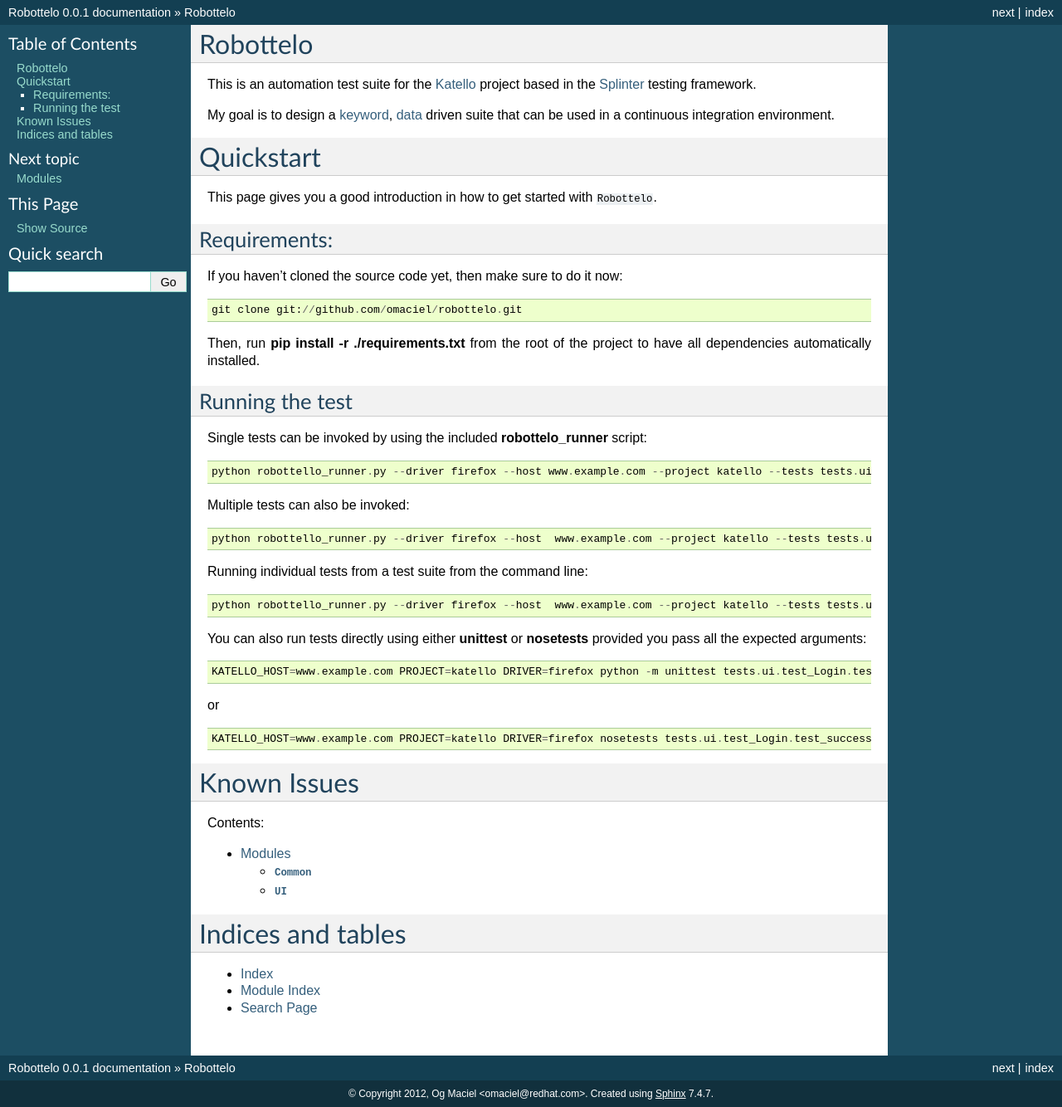
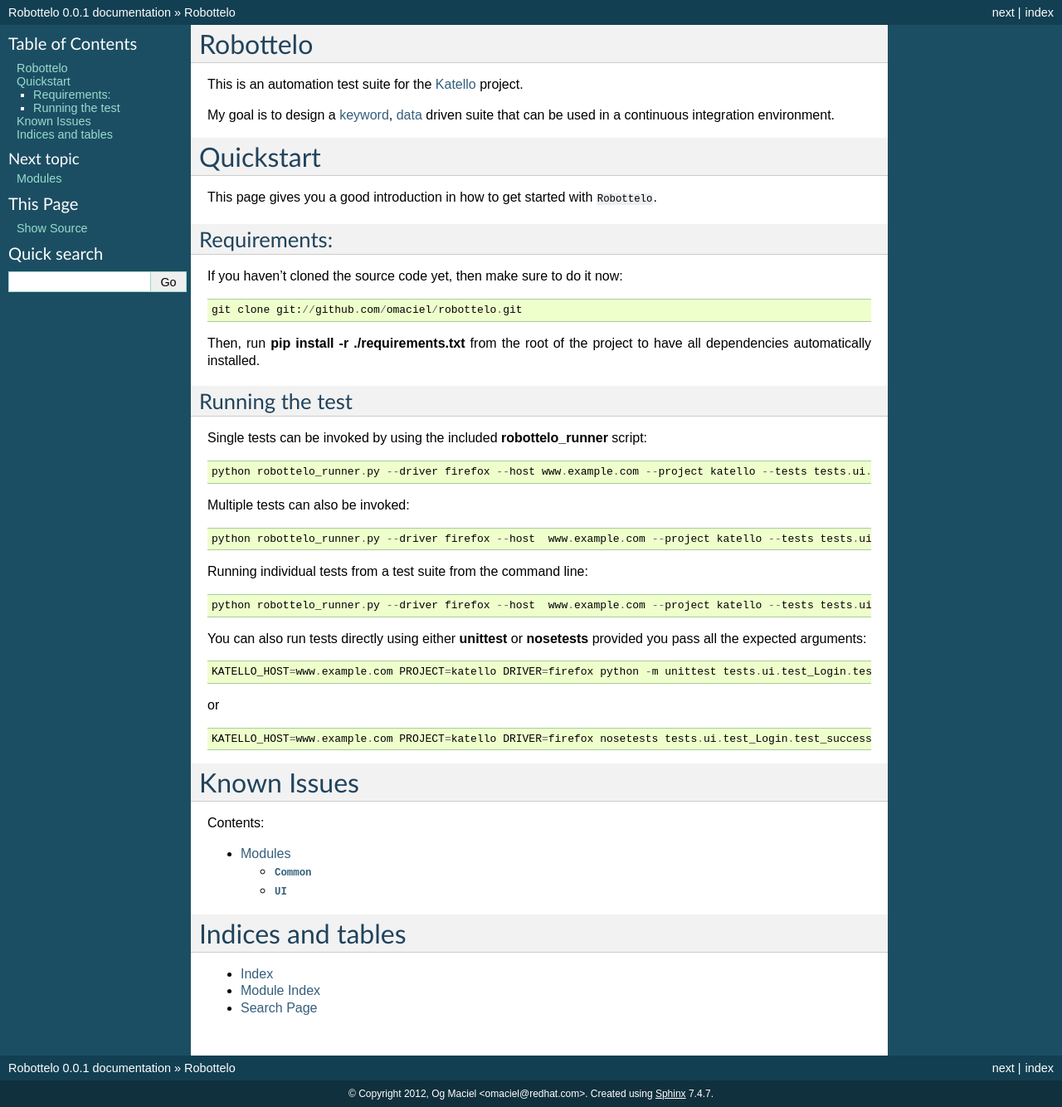
Before and after one commit to SatelliteQE/robottelo, a Sphinx documentation site: the page built from docs/index.rst, in a window 1280 px wide. Shown: the whole page at 83% size. Built offline with Sphinx 7.4.7, drawn with Linux system fonts in a browser that asks for light colours.

Commit message:
Removed Splinter from docs and requirements.

```diff
--- a/README.rst
+++ b/README.rst
@@ -1,6 +1,6 @@
 Robottelo
 =========
-This is an automation test suite for the `Katello <http://katello.org/>`_ project based in the `Splinter <https://github.com/cobrateam/splinter>`_ testing framework.
+This is an automation test suite for the `Katello <http://katello.org/>`_ project.
 
 My goal is to design a `keyword <http://en.wikipedia.org/wiki/Keyword-driven_testing>`_, `data <http://en.wikipedia.org/wiki/Data-driven_testing>`_ driven suite that can be used in a continuous integration environment.
 
--- a/docs/index.rst
+++ b/docs/index.rst
@@ -5,7 +5,7 @@
 
 Robottelo
 =========
-This is an automation test suite for the `Katello <http://katello.org/>`_ project based in the `Splinter <https://github.com/cobrateam/splinter>`_ testing framework.
+This is an automation test suite for the `Katello <http://katello.org/>`_ project.
 
 My goal is to design a `keyword <http://en.wikipedia.org/wiki/Keyword-driven_testing>`_, `data <http://en.wikipedia.org/wiki/Data-driven_testing>`_ driven suite that can be used in a continuous integration environment.
 
@@ -30,19 +30,19 @@
 
 ::
 
-    python robottello_runner.py --driver firefox --host www.example.com --project katello --tests tests.ui.test_Login
+    python robottelo_runner.py --driver firefox --host www.example.com --project katello --tests tests.ui.test_Login
 
 Multiple tests can also be invoked:
 
 ::
 
-    python robottello_runner.py --driver firefox --host  www.example.com --project katello --tests tests.ui.test_Login --tests tests.ui.test_Organization
+    python robottelo_runner.py --driver firefox --host  www.example.com --project katello --tests tests.ui.test_Login --tests tests.ui.test_Organization
 
 Running individual tests from a test suite from the command line:
 
 ::
 
-    python robottello_runner.py --driver firefox --host  www.example.com --project katello --tests tests.ui.test_Login.test_successful_login
+    python robottelo_runner.py --driver firefox --host  www.example.com --project katello --tests tests.ui.test_Login.test_successful_login
 
 You can also run tests directly using either **unittest** or **nosetests** provided you pass all the expected arguments:
 
--- a/requirements.txt
+++ b/requirements.txt
@@ -1 +1 @@
-splinter
+selenium
```
